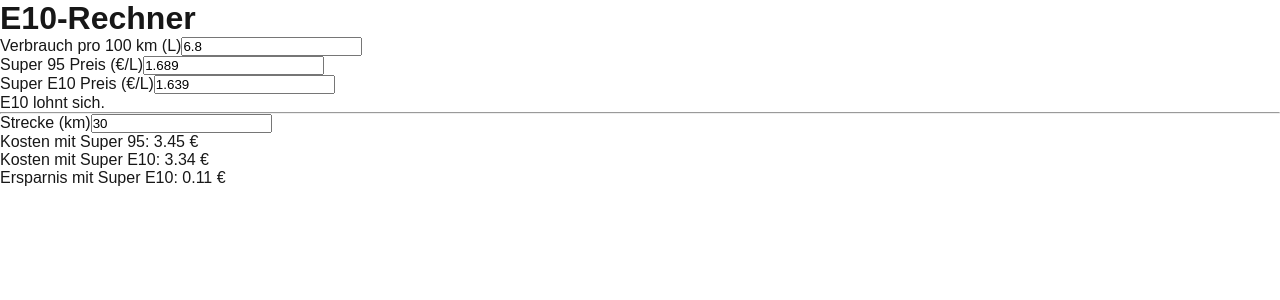
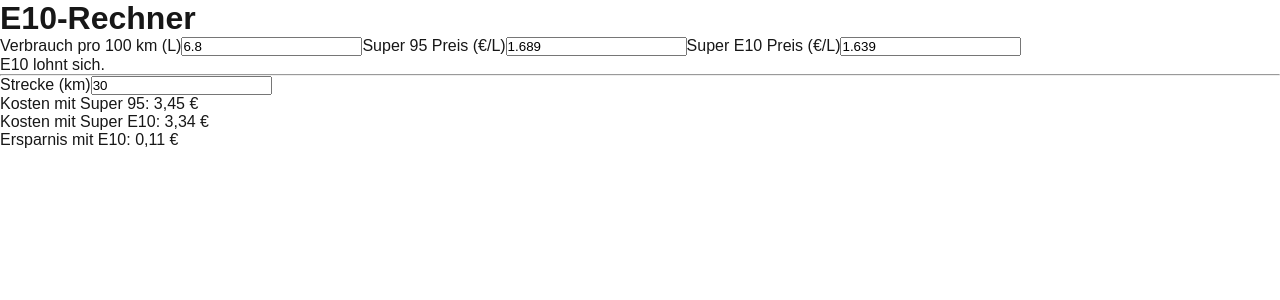
Before and after one commit to yatamci/E10-Rechner, a Next.js app: page / in a window 1280 px wide. Shown: the top 300 px of the page. Built offline with nearby package versions, Linux system fonts and the light colour scheme.

Commit message:
feat: Titel hinzugefügt, Layout untereinander angeordnet, Dezimalpunkt durch Komma ersetzt

```diff
--- a/app/page.tsx
+++ b/app/page.tsx
@@ -22,64 +22,59 @@ export default function Home() {
     ergebnis = 'E10 ist teurer als Super 95.';
   }
 
+  const formatEuro = (wert: number) =>
+    wert.toFixed(2).replace('.', ',');
+
   return (
     <main className="flex min-h-screen flex-col items-center justify-start p-4">
       <h1 className="text-4xl font-bold mb-8">E10-Rechner</h1>
 
-      <div className="flex flex-col items-start mb-4">
-        <label>Verbrauch pro 100 km (L)</label>
+      <label className="mb-1">Verbrauch pro 100 km (L)</label>
       <input
         type="number"
         step="0.1"
         value={verbrauch}
         onChange={(e) => setVerbrauch(parseFloat(e.target.value))}
-          className="p-2 border rounded w-40"
+        className="mb-4 p-2 border rounded w-40"
       />
-      </div>
 
-      <div className="flex flex-col items-start mb-4">
-        <label>Super 95 Preis (€/L)</label>
+      <label className="mb-1">Super 95 Preis (€/L)</label>
       <input
         type="number"
         step="0.001"
         value={preis95}
         onChange={(e) => setPreis95(parseFloat(e.target.value))}
-          className="p-2 border rounded w-40"
+        className="mb-4 p-2 border rounded w-40"
       />
-      </div>
 
-      <div className="flex flex-col items-start mb-6">
-        <label>Super E10 Preis (€/L)</label>
+      <label className="mb-1">Super E10 Preis (€/L)</label>
       <input
         type="number"
         step="0.001"
         value={preisE10}
         onChange={(e) => setPreisE10(parseFloat(e.target.value))}
-          className="p-2 border rounded w-40"
+        className="mb-6 p-2 border rounded w-40"
       />
-      </div>
 
       <div className="mb-2">{ergebnis}</div>
 
       <hr className="w-full my-6" />
 
-      <div className="flex flex-col items-start mb-4">
-        <label>Strecke (km)</label>
+      <label className="mb-1">Strecke (km)</label>
       <input
         type="number"
         value={strecke}
         onChange={(e) => setStrecke(parseFloat(e.target.value))}
-          className="p-2 border rounded w-40"
+        className="mb-4 p-2 border rounded w-40"
       />
-      </div>
 
-      <div className="mb-1">Kosten mit Super 95: {kosten95.toFixed(2)} €</div>
-      <div className="mb-1">Kosten mit Super E10: {kostenE10.toFixed(2)} €</div>
+      <div className="mb-1">Kosten mit Super 95: {formatEuro(kosten95)} €</div>
+      <div className="mb-1">Kosten mit Super E10: {formatEuro(kostenE10)} €</div>
       <div>
         {differenz > 0
-          ? `Ersparnis mit Super E10: ${differenz.toFixed(2)} €`
+          ? `Ersparnis mit E10: ${formatEuro(differenz)} €`
           : differenz < 0
-          ? `Mehrkosten mit Super E10: ${Math.abs(differenz).toFixed(2)} €`
+          ? `Mehrkosten mit E10: ${formatEuro(Math.abs(differenz))} €`
           : 'Kein Unterschied bei den Kosten.'}
       </div>
     </main>
```
Lines whose indentation alone changed are shown as unchanged.
